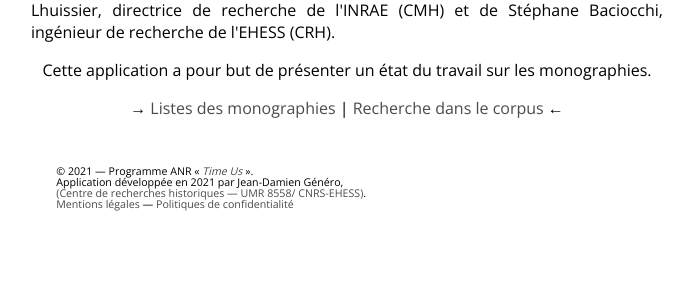
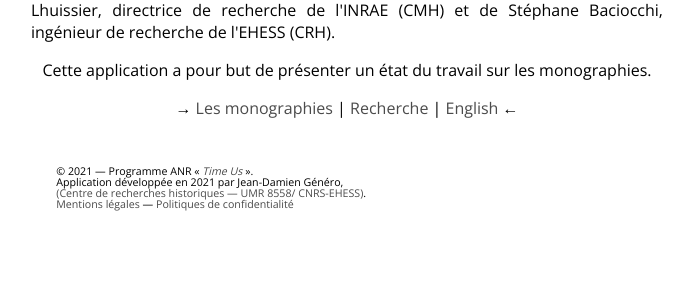
Before and after one commit to jeandamien-genero/app-ouvriers-deux-mondes, a Flask app: page / in a window 1280 px wide. Shown: the part 577-877 px from the top of the page, without its empty margins (293-986 px from the left). Run offline with Flask 2, Linux system fonts and the light colour scheme; some web fonts are replaced.

Commit message:
adding link for english home page

```diff
--- a/app/templates/home.html
+++ b/app/templates/home.html
@@ -11,7 +11,7 @@
             		Cette application a pour but de présenter un état du travail sur les monographies.
             	</p>
             	<p style="text-align: center;">
-            		→ <a href="{{url_for('monographies')}}">Listes des monographies</a> | <a href="{{url_for('search')}}">Recherche dans le corpus</a> ←
+            		→ <a href="{{url_for('monographies')}}">Les monographies</a> | <a href="{{url_for('search')}}">Recherche</a> | <a href="{{url_for('home_en')}}">English</a> ←
             	</p>
             </div>
 {% endblock %}
```
